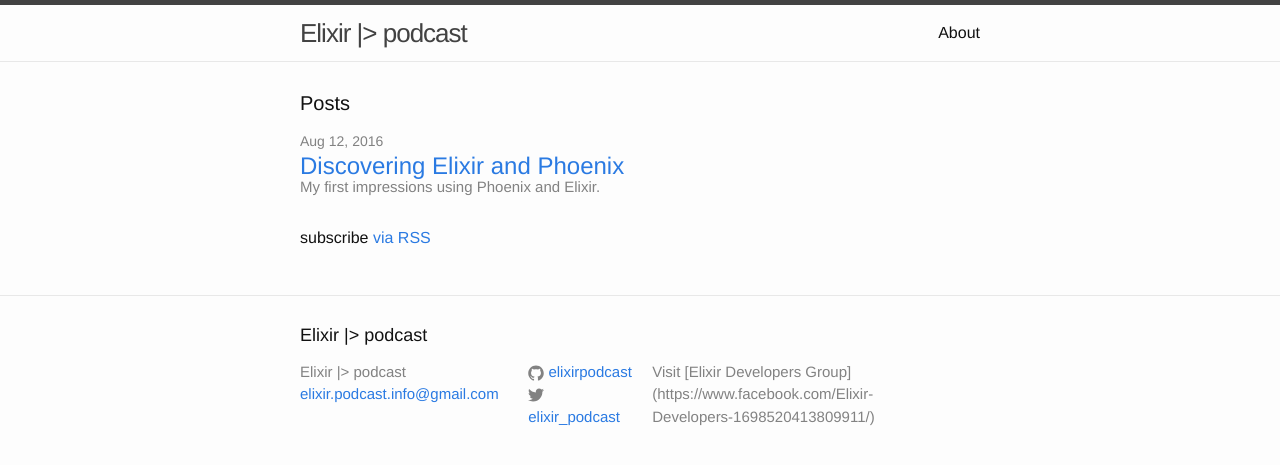
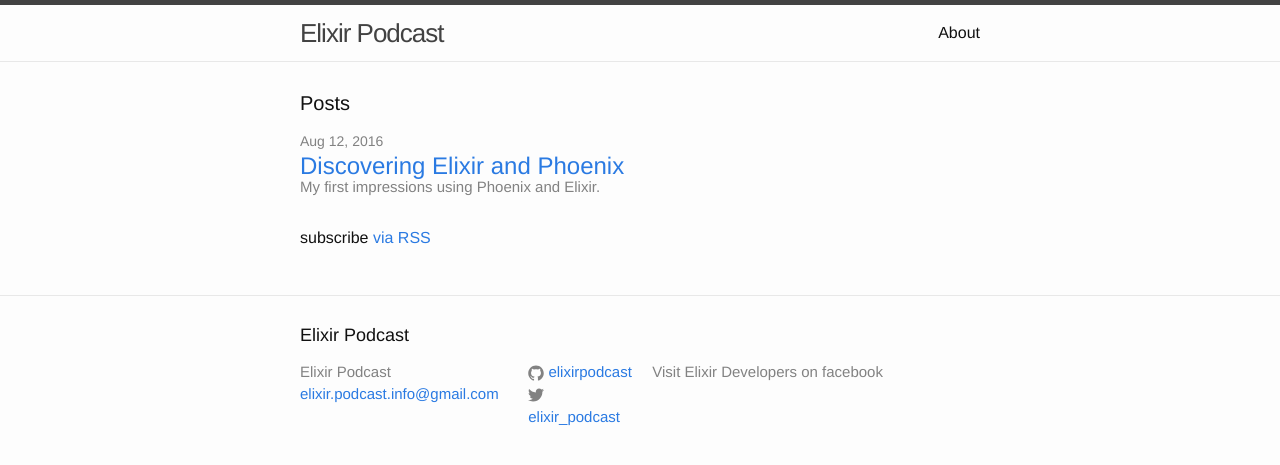
Before and after one commit to elixirpodcast/elixirpodcast, a Jekyll site: the page built from docs/index.html, in a window 1280 px wide. Shown: the top 465 px of the page. Built offline with Jekyll 4.4.1, drawn with Linux system fonts in a browser that asks for light colours; nearby versions of some CDN libraries; library files that are not in the unit come from our copies.

Commit message:
Changing config back

```diff
--- a/docs/_config.yml
+++ b/docs/_config.yml
@@ -6,10 +6,10 @@
 # 'jekyll serve'. If you change this file, please restart the server process.
 
 # Site settings
-title: Elixir |> podcast
+title: Elixir Podcast
 email: elixir.podcast.info@gmail.com
 description: > # this means to ignore newlines until "baseurl:"
-  Visit [Elixir Developers Group](https://www.facebook.com/Elixir-Developers-1698520413809911/)
+  Visit Elixir Developers on facebook
 baseurl: "" # the subpath of your site, e.g. /blog
 url: "http://elixirpodcast.com" # the base hostname & protocol for your site
 twitter_username: elixir_podcast
```
